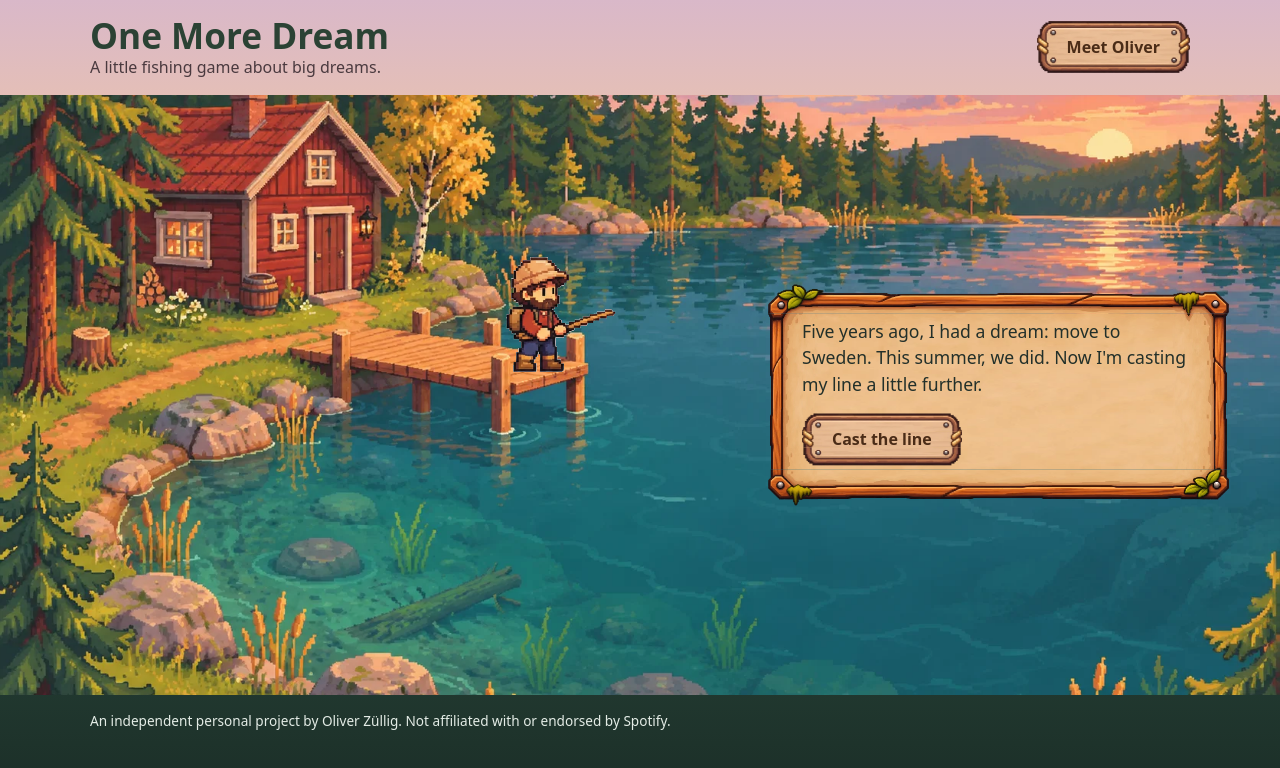
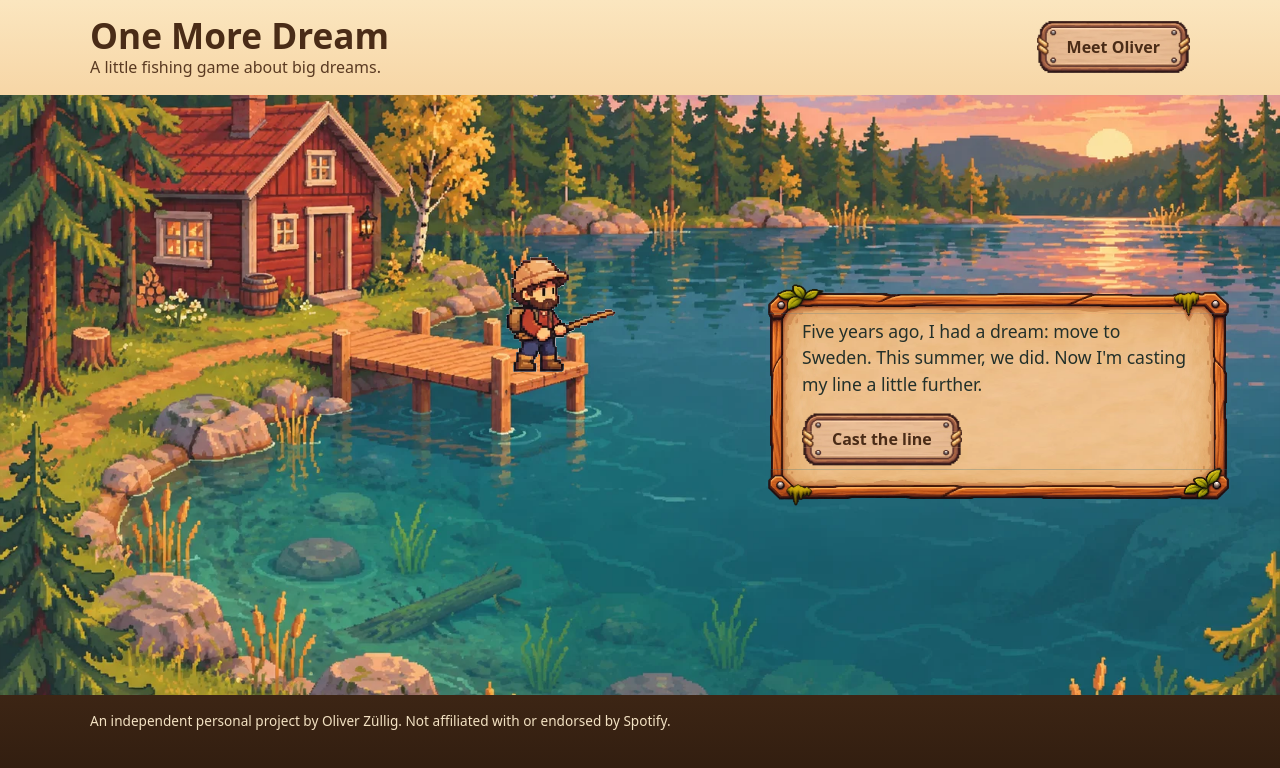
Before and after one commit to oliver-zuellig/one-more-dream, a React (Vite) app: page / in a window 1280 px wide. Shown: the top 768 px of the page. Built offline with nearby package versions, Linux system fonts and the light colour scheme.

Commit message:
Switch the page to golden hour and wood (#18)
The owner picked this palette from a preview: golden light above the
scene, dark wood below, header text in wood ink. It matches the plank
buttons and the parchment panel. Contrast stays above 7.8:1.

```diff
--- a/src/styles/global.css
+++ b/src/styles/global.css
@@ -12,10 +12,11 @@
   --color-accent: #b5443b;
   --color-sun: #f2d27a;
   --color-wood-ink: #4a2c17;
-  --color-dusk: #d9b8c9;
-  --color-sunset: #f0c6a4;
-  --color-night-forest: #1b2e27;
-  --color-footer: #e4ece6;
+  --color-golden: #fbe6bf;
+  --color-golden-deep: #f2c48a;
+  --color-wood: #5a3a22;
+  --color-wood-dark: #2e1b0e;
+  --color-footer: #f3e2c3;
   --radius: 12px;
   --tap-size: 44px;
 
@@ -39,7 +40,7 @@
 body {
   margin: 0;
   min-width: 320px;
-  background: var(--color-night-forest);
+  background: var(--color-wood-dark);
 }
 
 h1,
@@ -60,17 +61,17 @@ p {
   border: 0;
 }
 
-/* Page in the colours of the scene: sunset sky above it, dark forest below. */
+/* Page in golden-hour light above the scene and dark wood below it, like the plank and panel. */
 .app {
   display: flex;
   flex-direction: column;
   min-height: 100vh;
   background: linear-gradient(
     to bottom,
-    var(--color-dusk) 0,
-    var(--color-sunset) 25%,
-    #2c4a3e 60%,
-    var(--color-night-forest) 100%
+    var(--color-golden) 0,
+    var(--color-golden-deep) 25%,
+    var(--color-wood) 60%,
+    var(--color-wood-dark) 100%
   );
   padding: 16px 0;
   gap: 16px;
@@ -93,13 +94,13 @@ p {
 }
 
 .site-header__title {
-  color: var(--color-forest-dark);
+  color: var(--color-wood-ink);
   font-size: clamp(1.6rem, 6vw, 2.2rem);
   line-height: 1.1;
 }
 
 .site-header__subtitle {
-  color: #4a3a3f;
+  color: var(--color-wood);
 }
 
 /* Buttons: the owner's wooden plank, stretched as a 9-slice so the rope and bolts stay sharp. */
```
